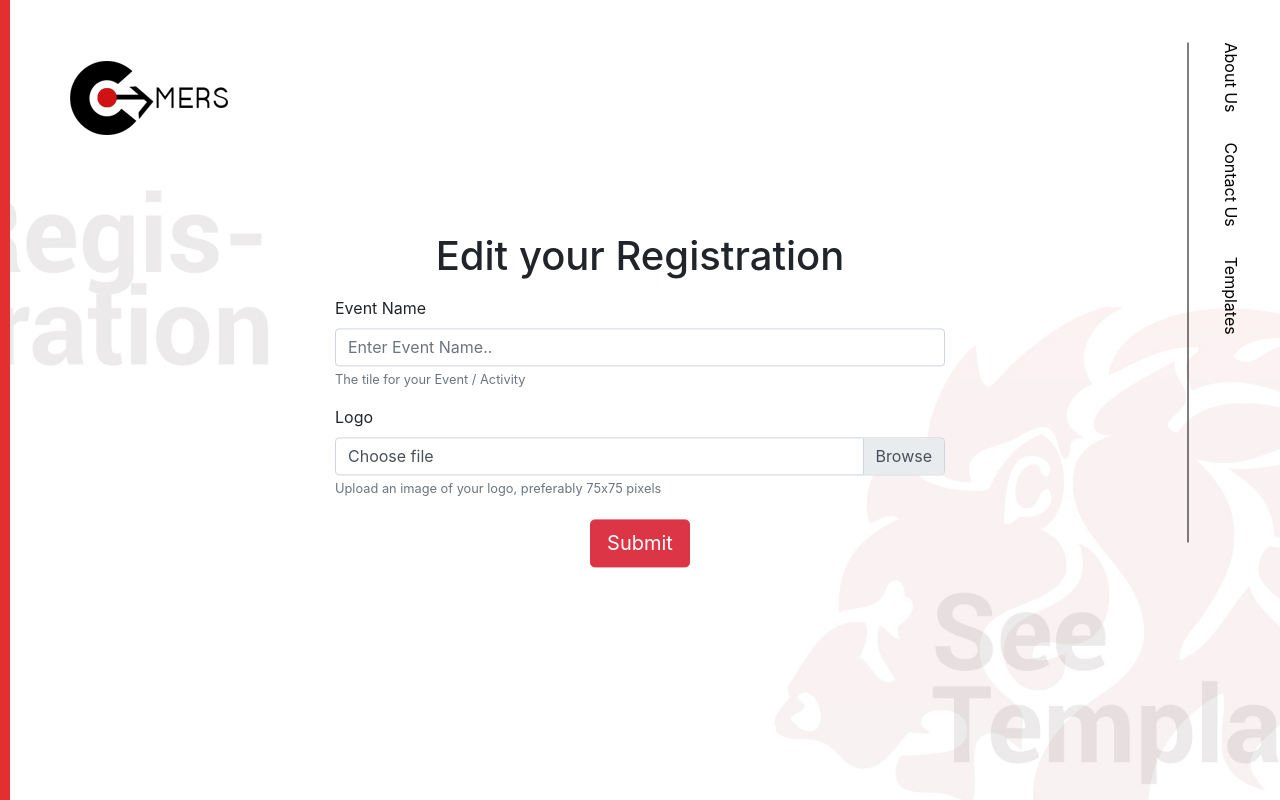
After one commit to ThanMatt/CoMERS, a PHP site: page /database/application/views/edit_temp.html in a window 1280 px wide. The commit adds this page. Run offline with PHP 8.4, Linux system fonts and the light colour scheme; some libraries are stand-ins or nearby versions.

Commit message:
New anchor for template

```diff
--- a/application/controllers/Home.php
+++ b/application/controllers/Home.php
@@ -9,6 +9,9 @@ class Home extends CI_Controller  {
     // $this->load->view('users/login_view');
   }
 
+  public function about() {
+    $this->load->view('about');
+  }
 }
 
 ?>
--- /dev/null
+++ b/application/views/edit_temp.html
@@ -0,0 +1,80 @@
+<!doctype html>
+<html lang="en">
+  <head>
+    <!-- Required meta tags -->
+    <meta charset="utf-8">
+    <meta name="viewport" content="width=device-width, initial-scale=1, shrink-to-fit=no">
+
+    <!-- Bootstrap CSS -->
+    <link rel="stylesheet" href="https://stackpath.bootstrapcdn.com/bootstrap/4.1.3/css/bootstrap.min.css" integrity="sha384-MCw98/SFnGE8fJT3GXwEOngsV7Zt27NXFoaoApmYm81iuXoPkFOJwJ8ERdknLPMO" crossorigin="anonymous">
+
+    <!-- Local Bootstrap CSS -->
+    <link rel="stylesheet" href="css/bootstrap.min.css">
+    <link rel="stylesheet" href="css/bootstrap.min.css.map">
+    <link rel="stylesheet" href="css/bootstrap-grid.min.css">
+    <link rel="stylesheet" href="css/bootstrap-grid.min.css.map">
+    <link rel="stylesheet" href="css/bootstrap-reboot.min.css">
+    <link rel="stylesheet" href="css/bootstrap-reboot.min.css.map">
+
+    <!-- Personal CSS -->
+    <link rel="stylesheet" type="text/css" href="css/style-edit.css">
+
+    <title>Edit (Admin)</title>
+  </head>
+  <body>
+    <div class="container-fluid main-container">
+
+        <div class="nav-container">
+            <nav>
+                <a href="#">About Us</a>
+                <a href="#">Contact Us</a>
+                <a href="#">Templates</a>
+            </nav>
+        </div> <!-- End of Nav-Container -->
+
+        <div class="title-container">
+            <div>
+                <img src="img/COMERSv2.png">
+            </div>
+        </div> <!-- End of Title-Container -->
+
+        <div class="col-lg-6 col-sm-8 col-xs-6 container-fluid content-box">
+
+            <form class="form-container">
+                <div class="form-group">
+                    <center><h1>Edit your Registration</h1></center>
+                </div>
+                <div class="form-group">
+                    <label>Event Name</label>
+                    <input type="text" class="form-control" placeholder="Enter Event Name..">
+                    <small class="form-text text-muted">The tile for your Event / Activity</small>
+                </div>
+                <label>Logo</label>
+                <div class="custom-file">
+                    <input type="file" class="custom-file-input" id="customFile">
+                    <label class="custom-file-label" for="customFile">Choose file</label>
+                    <small class="form-text text-muted">Upload an image of your logo, preferably 75x75 pixels</small>
+                </div>
+                <div class="sub-con">
+                    <input type="submit" class="btn btn-danger btn-lg">
+                </div>
+            </form>
+
+        </div> <!-- End of Content -->
+
+    </div>
+
+    <!-- Optional JavaScript -->
+    <!-- jQuery first, then Popper.js, then Bootstrap JS -->
+    <script src="https://code.jquery.com/jquery-3.3.1.slim.min.js" integrity="sha384-q8i/X+965DzO0rT7abK41JStQIAqVgRVzpbzo5smXKp4YfRvH+8abtTE1Pi6jizo" crossorigin="anonymous"></script>
+    <script src="https://cdnjs.cloudflare.com/ajax/libs/popper.js/1.14.3/umd/popper.min.js" integrity="sha384-ZMP7rVo3mIykV+2+9J3UJ46jBk0WLaUAdn689aCwoqbBJiSnjAK/l8WvCWPIPm49" crossorigin="anonymous"></script>
+    <script src="https://stackpath.bootstrapcdn.com/bootstrap/4.1.3/js/bootstrap.min.js" integrity="sha384-ChfqqxuZUCnJSK3+MXmPNIyE6ZbWh2IMqE241rYiqJxyMiZ6OW/JmZQ5stwEULTy" crossorigin="anonymous"></script>
+
+    <!-- Local Bootstrap Javascript -->
+    <script src="js/bootstrap.bundle.min.js"></script>
+    <script src="js/bootstrap.bundle.min.js.map"></script>
+
+    <!--Personal Javascript -->
+    <script src="js/script.js"></script>
+  </body>
+</html>
--- /dev/null
+++ b/assets/css/style-edit.css
@@ -0,0 +1,64 @@
+body{
+    margin: 0;
+    padding: 0;
+    font-size: 16px;
+}
+
+.main-container{
+    width: 100%;
+    height: 100vh;
+    padding: 0;
+    margin: 0;
+    border-left: 10px solid #E32F2F;
+    background-image: url("../img/landing-bg.jpg");
+    background-size: cover;
+    background-attachment: fixed;
+    background-position: center;
+}
+
+.nav-container{
+    position: absolute;
+    z-index: 1;
+    top: 250px;
+    right: -200px;
+    width: 500px;
+    border-bottom: 1px solid black;
+    padding: 30px 0px;
+    box-sizing: border-box;
+    transform: rotate(90deg);
+}
+
+.nav-container nav{
+    display: flex;
+}
+
+.nav-container nav a{
+    color: black;
+    font-size: 1rem;
+    text-decoration: none;
+    margin-right: 30px;
+}
+
+.nav-container nav a:hover{
+    color: #E32F2F;
+}
+
+.title-container{
+    width: calc(100% - 100px);
+    padding: 50px;
+    box-sizing: border-box;
+    display: flex;
+    justify-content: space-between;
+}
+
+.content-box{
+    position: absolute;
+    top: 50%;
+    left: 50%;
+    transform: translate(-50%, -50%);
+}
+
+.sub-con{
+    margin-top: 20px;
+    text-align: center;
+}
```
Also changed, not shown: application/views/about.html (added, +95 -0 lines), application/views/about.php (added, +99 -0 lines), application/views/main.php (+7 -7 lines), assets/css/style-about.css (added, +131 -0 lines), assets/css/style-landing.css (+20 -8 lines), assets/img/temp1_black.jpg, assets/img/temp2_black.jpg, assets/img/temp3_black.jpg, assets/img/temp4.jpg (added), assets/img/temp4_black.jpg (added).
